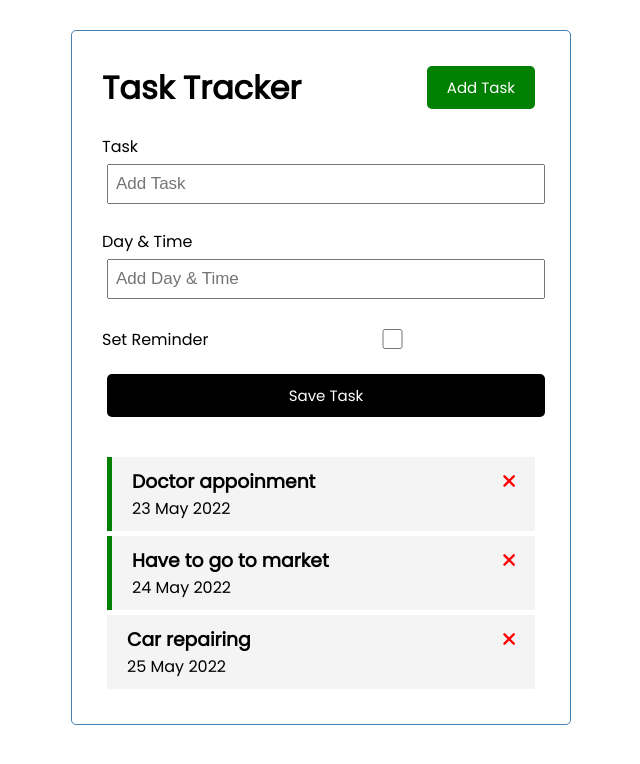
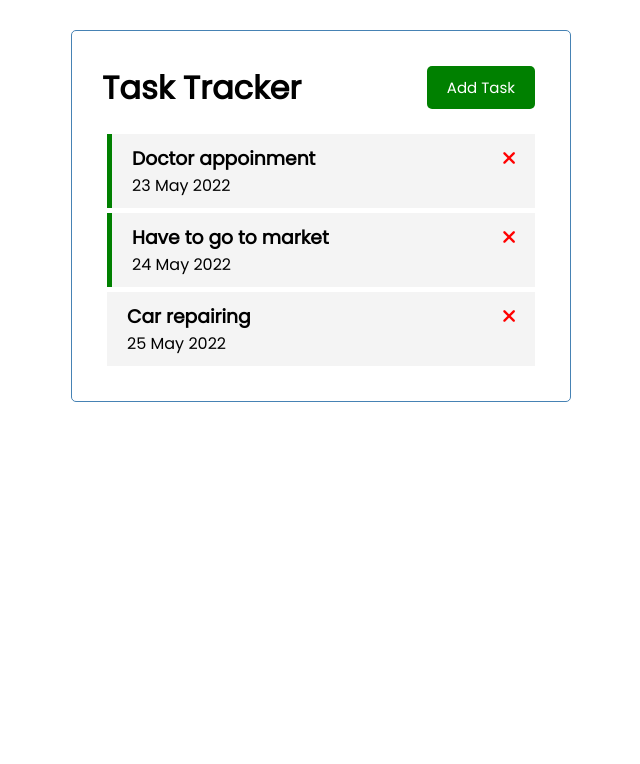
Before and after one commit to RafsanRifat/work-tracker-app, a Vue app: page / in a window 1280 px wide. Shown: the top 764 px of the page, without its empty margins (319-959 px from the left). Built offline with nearby package versions, Linux system fonts and the light colour scheme.

Commit message:
toggle working

```diff
--- a/src/App.vue
+++ b/src/App.vue
@@ -1,7 +1,9 @@
 <template>
   <div class="container">
-    <Header_tracker title="Task Tracker"></Header_tracker>
-    <AddTask @add-task="addTask"></AddTask>
+    <Header_tracker @toggle-add-task="toggleAddTask" title="Task Tracker"></Header_tracker>
+    <div v-if="ShowAddTask">
+      <AddTask @add-task="addTask"></AddTask>
+    </div>
     <Tasks_tracker @toggle-reminder="toggleReminder" @delete-task="deleteTask" :tasks="tasks"></Tasks_tracker>
   </div>
 </template>
@@ -10,6 +12,8 @@
 import Header_tracker from "@/components/Header_tracker";
 import Tasks_tracker from "@/components/Tasks_tracker";
 import AddTask from "@/components/AddTask";
+
+
 
 export default {
   name: 'App',
@@ -20,12 +24,18 @@
   },
   data() {
     return {
-      tasks: []
+      tasks: [],
+      ShowAddTask: false
     }
   },
   methods: {
+    toggleAddTask(){
+      this.ShowAddTask = !this.ShowAddTask
+    },
     addTask(data){
-      this.tasks = [...this.tasks, data]
+      // this.tasks = [...this.tasks, data]
+      this .tasks.push(data)
+
     },
     deleteTask(id) {
       if (confirm("Are you sure to delete this item?")) {
--- a/src/components/Button_tracker.vue
+++ b/src/components/Button_tracker.vue
@@ -12,7 +12,7 @@
   },
   methods: {
     onClick() {
-      console.log("Hi Vue")
+      this.$emit('toggle-add-task')
     }
   }
 }
--- a/src/components/Header_tracker.vue
+++ b/src/components/Header_tracker.vue
@@ -1,7 +1,7 @@
 <template>
   <header>
     <h1>{{ title }}</h1>
-    <Button_tracker text="Add Task" color="Green"></Button_tracker>
+    <Button_tracker @toggle-add-task="$emit('toggle-add-task')" text="Add Task" color="Green"></Button_tracker>
   </header>
 </template>
 
```
